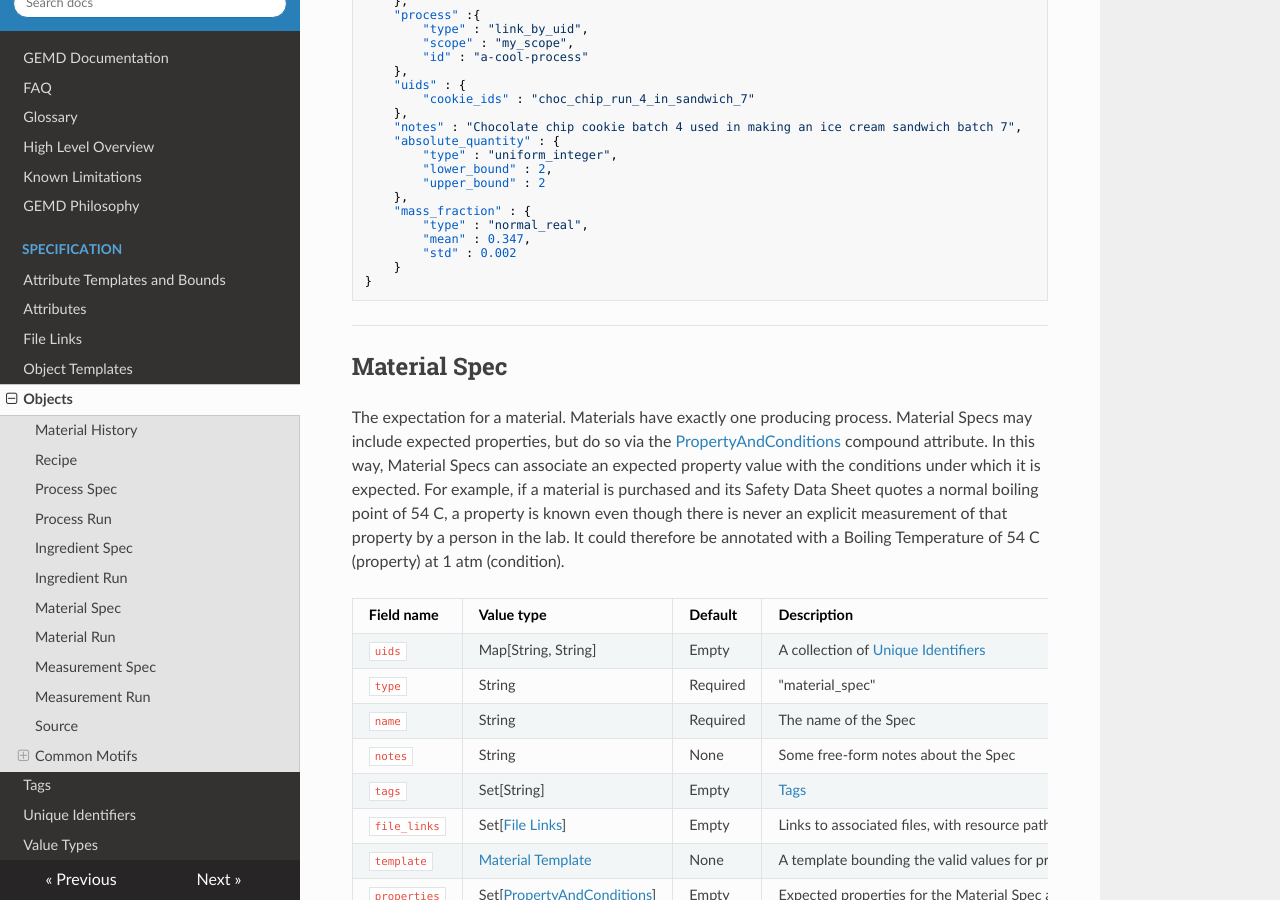
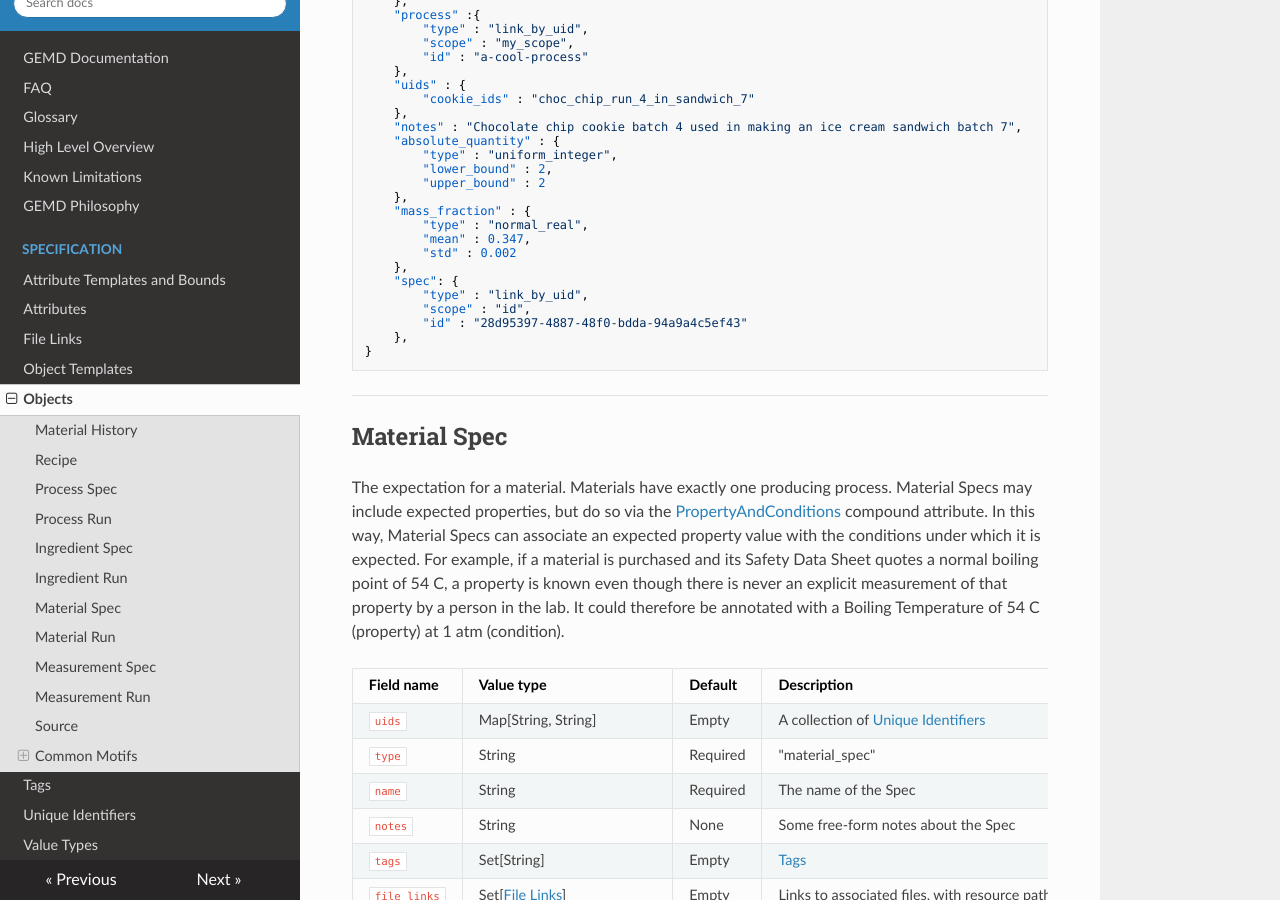
Before and after one commit to CitrineInformatics/gemd-docs, an MkDocs documentation site: the page built from docs/specification/objects.md, in a window 1280 px wide and 900 px high, scrolled down 8884 px. Built offline with MkDocs 1.6.1, drawn with Linux system fonts in a browser that asks for light colours; nearby versions of some CDN libraries.

Commit message:
Add a missing 'spec' in ingredient_run example

````diff
--- a/docs/specification/objects.md
+++ b/docs/specification/objects.md
@@ -414,7 +414,12 @@ material.spec | = | spec.material
         "type" : "normal_real",
         "mean" : 0.347,
         "std" : 0.002
-    }
+    },
+    "spec": {
+        "type" : "link_by_uid",
+        "scope" : "id",
+        "id" : "28d95397-4887-48f0-bdda-94a9a4c5ef43"
+    },
 }
 ```
 
````
